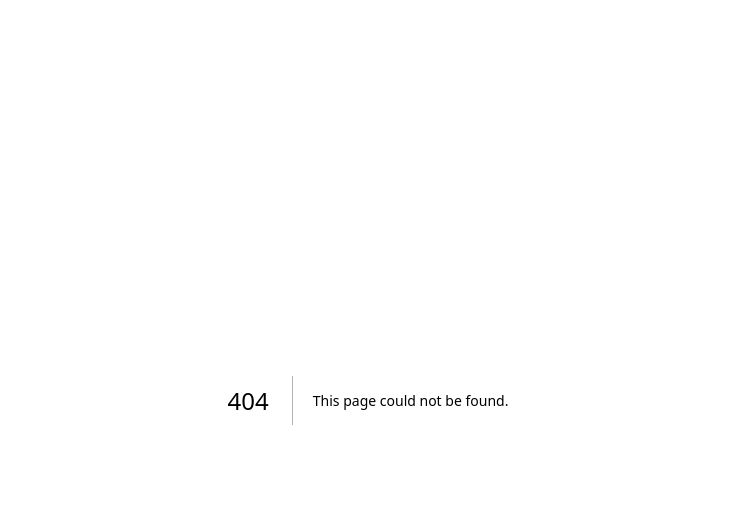
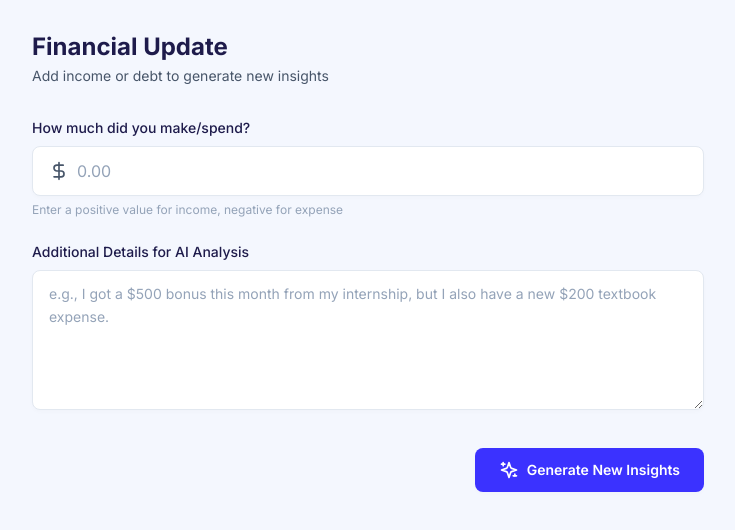
Before and after one commit to darrencis/Financial-Consultant-, a Next.js app in the folder frontend/: page /dashboard/new-chart in a window 1280 px wide. Before the commit this address had no page. Shown: the top 530 px of the page, without its empty margins (272-1007 px from the left). Built offline with nearby package versions, Linux system fonts and the light colour scheme.

Commit message:
added the component for the new chart section in dashboard

```diff
--- /dev/null
+++ b/frontend/src/app/dashboard/new-chart/page.tsx
@@ -0,0 +1,96 @@
+"use client";
+
+// Inline icons (no lucide-react dependency)
+function IconDollarSign({ className, ...props }: React.SVGProps<SVGSVGElement>) {
+  return (
+    <svg xmlns="http://www.w3.org/2000/svg" width="24" height="24" viewBox="0 0 24 24" fill="none" stroke="currentColor" strokeWidth="2" strokeLinecap="round" strokeLinejoin="round" className={className} {...props}>
+      <line x1="12" y1="2" x2="12" y2="22" />
+      <path d="M17 5H9.5a3.5 3.5 0 0 0 0 7h5a3.5 3.5 0 0 1 0 7H6" />
+    </svg>
+  );
+}
+function IconSparkles({ className, ...props }: React.SVGProps<SVGSVGElement>) {
+  return (
+    <svg xmlns="http://www.w3.org/2000/svg" width="24" height="24" viewBox="0 0 24 24" fill="none" stroke="currentColor" strokeWidth="2" strokeLinecap="round" strokeLinejoin="round" className={className} {...props}>
+      <path d="m12 3-1.912 5.813a2 2 0 0 1-1.275 1.275L3 12l5.813 1.912a2 2 0 0 1 1.275 1.275L12 21l1.912-5.813a2 2 0 0 1 1.275-1.275L21 12l-5.813-1.912a2 2 0 0 1-1.275-1.275L12 3Z" />
+      <path d="M5 3v4" />
+      <path d="M3 5h4" />
+      <path d="M19 17v2" />
+      <path d="M17 19h4" />
+    </svg>
+  );
+}
+
+export default function NewChartPage() {
+  return (
+    <main
+      className="min-h-screen bg-[var(--color-background)] p-6 md:p-8"
+      style={{ fontFamily: "var(--font-sans), Inter, system-ui, sans-serif" }}
+    >
+      <div className="mx-auto max-w-2xl">
+        {/* Header */}
+        <header className="mb-8">
+          <h1 className="text-2xl font-bold leading-tight text-[var(--color-neutral-900)]">
+            Financial Update
+          </h1>
+          <p className="mt-1 text-sm text-[var(--color-neutral-700)]">
+            Add income or debt to generate new insights
+          </p>
+        </header>
+
+        {/* Amount Input */}
+        <div className="mb-6">
+          <label
+            htmlFor="amount"
+            className="mb-2 block text-sm font-medium text-[var(--color-neutral-900)]"
+          >
+            How much did you make/spend?
+          </label>
+          <div className="relative flex rounded-[var(--radius-md)] border border-[var(--color-neutral-200)] bg-[var(--color-surface)] shadow-[var(--shadow-sm)] focus-within:ring-2 focus-within:ring-[rgba(59,50,255,0.4)] focus-within:ring-offset-2">
+            <span className="flex items-center pl-4 text-[var(--color-neutral-700)]">
+              <IconDollarSign className="h-5 w-5" aria-hidden />
+            </span>
+            <input
+              id="amount"
+              type="text"
+              inputMode="decimal"
+              placeholder="0.00"
+              className="w-full border-0 bg-transparent py-3 pr-4 pl-2 text-[var(--color-neutral-900)] placeholder:text-[var(--color-neutral-500)] focus:outline-none focus:ring-0"
+              aria-describedby="amount-hint"
+            />
+          </div>
+          <p id="amount-hint" className="mt-1.5 text-xs text-[var(--color-neutral-500)]">
+            Enter a positive value for income, negative for expense
+          </p>
+        </div>
+
+        {/* AI Context Box (Big Text Field) */}
+        <div className="mb-8">
+          <label
+            htmlFor="ai-context"
+            className="mb-2 block text-sm font-medium text-[var(--color-neutral-900)]"
+          >
+            Additional Details for AI Analysis
+          </label>
+          <textarea
+            id="ai-context"
+            rows={5}
+            placeholder="e.g., I got a $500 bonus this month from my internship, but I also have a new $200 textbook expense."
+            className="w-full resize-y rounded-[var(--radius-md)] border border-[var(--color-neutral-200)] bg-[var(--color-surface)] px-4 py-3 text-sm leading-relaxed text-[var(--color-neutral-900)] placeholder:text-[var(--color-neutral-500)] shadow-[var(--shadow-sm)] transition-[border-color,box-shadow] duration-200 focus:border-[var(--color-primary-500)] focus:outline-none focus:ring-2 focus:ring-[rgba(59,50,255,0.4)] focus:ring-offset-2"
+          />
+        </div>
+
+        {/* Submit Button - primary style from design.md */}
+        <div className="flex justify-end">
+          <button
+            type="button"
+            className="inline-flex items-center gap-2 rounded-[var(--radius-md)] bg-[var(--color-primary-500)] px-6 py-3 text-sm font-semibold text-[var(--color-surface)] shadow-[var(--shadow-sm)] transition-[transform,background-color,box-shadow] duration-200 ease-in-out hover:bg-[var(--color-primary-600)] hover:shadow-[var(--shadow-md)] focus:outline-none focus:ring-2 focus:ring-[rgba(59,50,255,0.4)] focus:ring-offset-2 active:scale-[0.98]"
+          >
+            <IconSparkles className="h-5 w-5" aria-hidden />
+            Generate New Insights
+          </button>
+        </div>
+      </div>
+    </main>
+  );
+}
--- a/frontend/src/app/dashboard/page.tsx
+++ b/frontend/src/app/dashboard/page.tsx
@@ -1,4 +1,6 @@
 "use client";
+
+import Link from "next/link";
 
 // Inline icons (no lucide-react dependency)
 function IconDollarSign({ className, ...props }: React.SVGProps<SVGSVGElement>) {
@@ -150,9 +152,9 @@ export default function DashboardPage() {
       style={{ fontFamily: "var(--font-sans), Inter, system-ui, sans-serif" }}
     >
       <div className="mx-auto grid max-w-6xl gap-6 lg:grid-cols-[1fr_280px]">
-        {/* Left: Balance + Graph + Button */}
+        {/* Left column: Balance, Chart, Button */}
         <div className="flex flex-col gap-6">
-          {/* Top row: Balance (left) + Health Gauge (right) */}
+          {/* Top row: Balance (left) + Health Score Gauge (right) */}
           <div className="flex flex-wrap items-start justify-between gap-4">
             <div className="rounded-[var(--radius-lg)] bg-[var(--color-surface)] p-6 shadow-[var(--shadow-md)]">
               <p className="mb-1 text-sm font-medium text-[var(--color-neutral-700)]">
@@ -177,7 +179,7 @@ export default function DashboardPage() {
             </div>
           </div>
 
-          {/* Graph card */}
+          {/* Balance Overview chart */}
           <div className="flex-1 rounded-[var(--radius-lg)] bg-[var(--color-surface)] p-6 shadow-[var(--shadow-md)]">
             <h2 className="mb-4 text-lg font-semibold text-[var(--color-neutral-900)]">
               Balance overview
@@ -187,20 +189,60 @@ export default function DashboardPage() {
             </div>
           </div>
 
-          {/* Bottom right: New Charts button */}
+          {/* Top Spending (Student Insights) - below chart */}
+          <div className="rounded-[var(--radius-lg)] bg-[var(--color-surface)] p-6 shadow-[var(--shadow-md)] lg:hidden">
+            <h2 className="mb-4 text-lg font-semibold text-[var(--color-neutral-900)]">
+              Top Spending
+            </h2>
+            <p className="mb-4 text-xs text-[var(--color-neutral-500)]">
+              Student insights
+            </p>
+            <ul className="space-y-5">
+              {TOP_SPENDING.map((item) => (
+                <li key={item.label}>
+                  <div className="mb-1.5 flex justify-between text-sm">
+                    <span className="font-medium text-[var(--color-neutral-900)]">
+                      {item.label}
+                    </span>
+                    <span className="text-[var(--color-neutral-700)]">
+                      ${item.amount.toLocaleString()} / ${item.max.toLocaleString()}
+                    </span>
+                  </div>
+                  <div
+                    className="h-2 overflow-hidden rounded-full bg-[var(--color-neutral-200)]"
+                    role="progressbar"
+                    aria-valuenow={item.amount}
+                    aria-valuemin={0}
+                    aria-valuemax={item.max}
+                    aria-label={`${item.label} spending`}
+                  >
+                    <div
+                      className="h-full rounded-full transition-[width] duration-300"
+                      style={{
+                        width: `${Math.min(100, (item.amount / item.max) * 100)}%`,
+                        backgroundColor: item.color,
+                      }}
+                    />
+                  </div>
+                </li>
+              ))}
+            </ul>
+          </div>
+
+          {/* New Charts ⊕ button */}
           <div className="flex justify-end">
-            <button
-              type="button"
+            <Link
+              href="/dashboard/new-chart"
               className="inline-flex items-center gap-2 rounded-[var(--radius-md)] bg-[var(--color-primary-500)] px-6 py-3 text-sm font-semibold text-[var(--color-surface)] shadow-[var(--shadow-md)] transition-[transform,box-shadow] duration-200 ease-in-out hover:bg-[var(--color-primary-600)] hover:-translate-y-0.5 hover:shadow-[0_6px_24px_rgba(30,27,75,0.08)] focus:outline-none focus:ring-2 focus:ring-[var(--color-primary-500)] focus:ring-offset-2 active:scale-[0.98]"
             >
               New Charts
               <IconPlus className="h-5 w-5" aria-hidden />
-            </button>
+            </Link>
           </div>
         </div>
 
-        {/* Right: Top Spending sidebar (Student Insights) */}
-        <aside className="lg:order-none">
+        {/* Right column: Top Spending sidebar (desktop) */}
+        <aside className="hidden lg:block">
           <div className="sticky top-6 rounded-[var(--radius-lg)] bg-[var(--color-surface)] p-6 shadow-[var(--shadow-md)]">
             <h2 className="mb-4 text-lg font-semibold text-[var(--color-neutral-900)]">
               Top Spending
```
